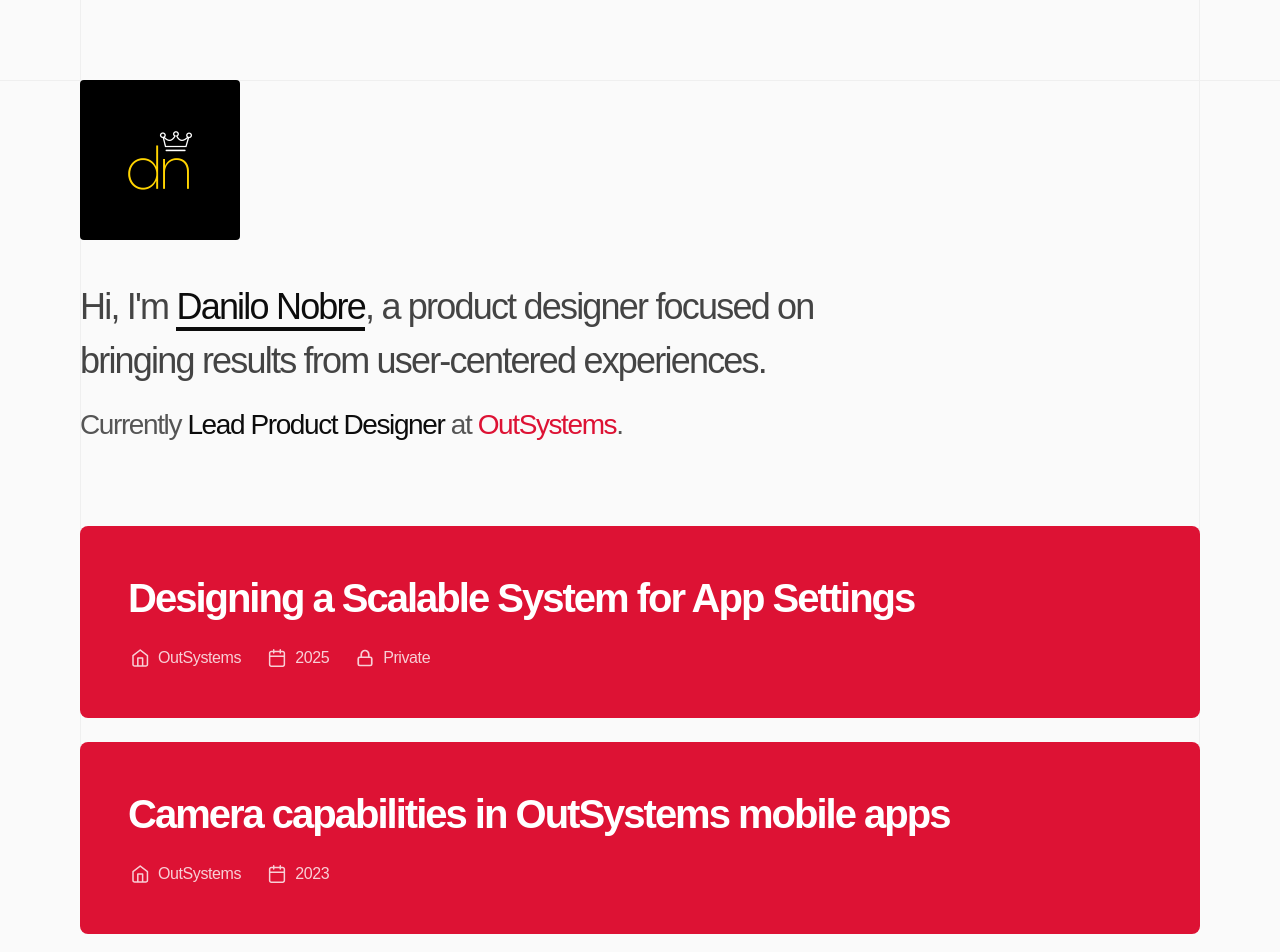
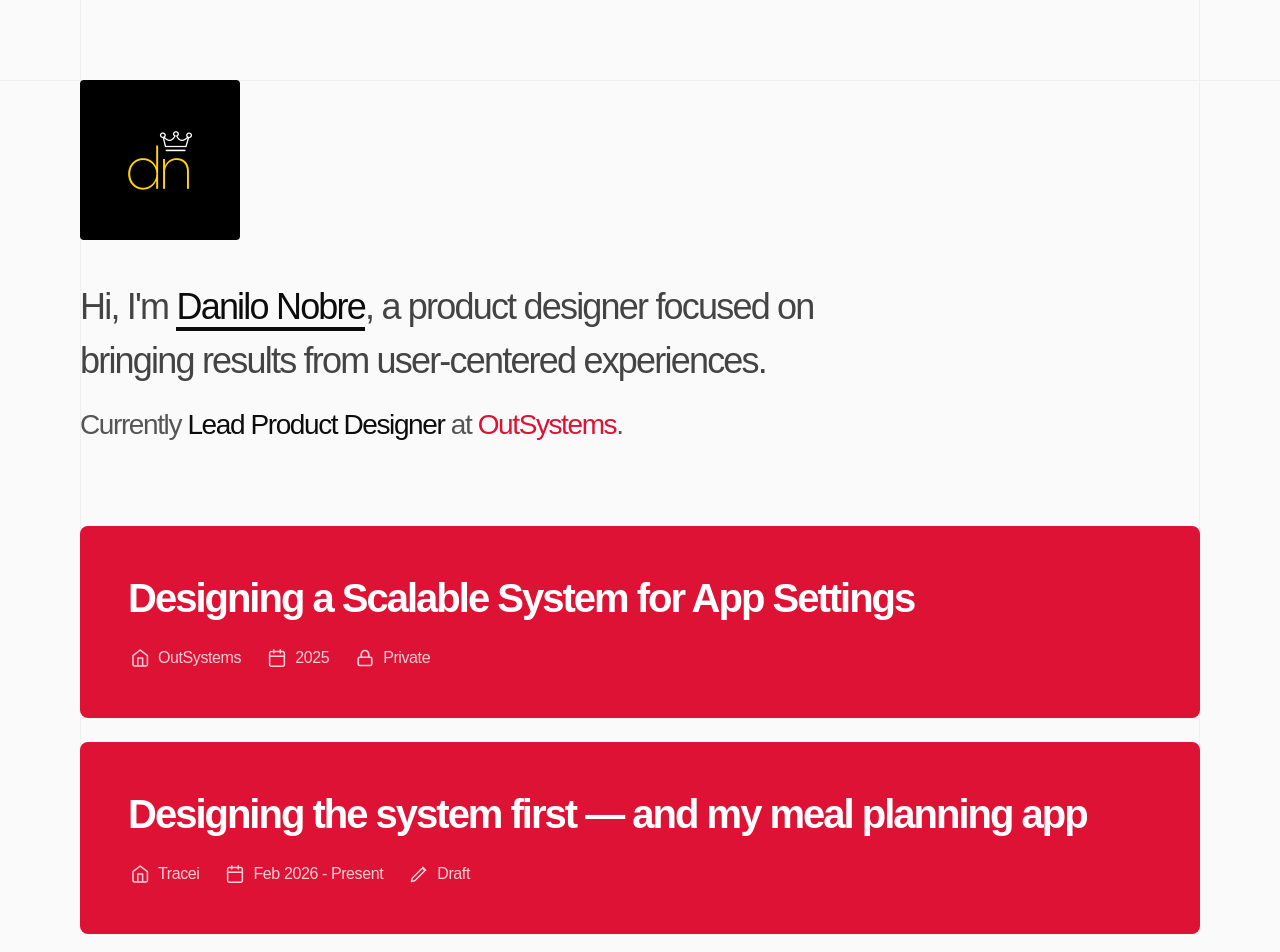
Before and after one commit to danilonobre/danilonobre, a Next.js app: page / in a window 1280 px wide. Shown: the top 952 px of the page. Built offline with nearby package versions, Linux system fonts and the light colour scheme; a web font is replaced by a local one.

Commit message:
draft tag

```diff
--- a/app/[slug]/page.tsx
+++ b/app/[slug]/page.tsx
@@ -19,7 +19,8 @@
   const frontmatter = getWorkFrontmatter(slug)
   const rawContent = getWorkContent(slug)
 
-  if (!frontmatter) notFound()
+  const isDev = process.env.NODE_ENV === 'development'
+  if (!frontmatter || (!frontmatter.published && !isDev)) notFound()
 
   const assetBasePath = `/works-asset/${slug}`
 
--- a/components/works/WorkCard.tsx
+++ b/components/works/WorkCard.tsx
@@ -20,6 +20,10 @@
 
 const IconLock = () => (
   <svg width="18" height="18" viewBox="0 0 16 16" fill="none" xmlns="http://www.w3.org/2000/svg"><path d="M4.66667 7.33331V4.66665C4.66667 3.78259 5.01786 2.93474 5.64298 2.30962C6.2681 1.6845 7.11595 1.33331 8 1.33331C8.88406 1.33331 9.7319 1.6845 10.357 2.30962C10.9821 2.93474 11.3333 3.78259 11.3333 4.66665V7.33331M3.33333 7.33331H12.6667C13.403 7.33331 14 7.93027 14 8.66665V13.3333C14 14.0697 13.403 14.6666 12.6667 14.6666H3.33333C2.59695 14.6666 2 14.0697 2 13.3333V8.66665C2 7.93027 2.59695 7.33331 3.33333 7.33331Z" stroke="white" stroke-width="1.5" stroke-linecap="round" stroke-linejoin="round"></path></svg>
+)
+
+const IconDraft = () => (
+  <svg width="18" height="18" viewBox="0 0 18 18" fill="none" xmlns="http://www.w3.org/2000/svg"><path d="M12.75 2.25L15.75 5.25M1.5 16.5L2.18 13.44C2.22 13.26 2.31 13.1 2.44 12.97L11.69 3.72C12.08 3.33 12.71 3.33 13.1 3.72L14.28 4.9C14.67 5.29 14.67 5.92 14.28 6.31L5.03 15.56C4.9 15.69 4.74 15.78 4.56 15.82L1.5 16.5Z" stroke="white" strokeWidth="1.5" strokeLinecap="round" strokeLinejoin="round"/></svg>
 )
 
 export function WorkCard({ work }: WorkCardProps) {
@@ -46,6 +50,12 @@
               <span>Private</span>
             </div>
           )}
+          {!work.published && (
+            <div className="work-draft">
+              <i aria-hidden><IconDraft /></i>
+              <span>Draft</span>
+            </div>
+          )}
         </div>
       </Link>
     </article>
--- a/lib/works.ts
+++ b/lib/works.ts
@@ -45,7 +45,8 @@
   const works: WorkItem[] = []
   for (const pathSlug of slugs) {
     const frontmatter = getWorkFrontmatter(pathSlug)
-    if (!frontmatter || !frontmatter.published) continue
+    const isDev = process.env.NODE_ENV === 'development'
+    if (!frontmatter || (!frontmatter.published && !isDev)) continue
     works.push({ ...frontmatter, pathSlug })
   }
   works.sort((a, b) => a.order - b.order)
--- a/styles/_works.scss
+++ b/styles/_works.scss
@@ -106,6 +106,24 @@
 
         @include display(phone) {
             padding: 0 16px;
+        }
+
+        .draft-indicator{
+            display: flex;
+            flex-direction: row;
+            justify-content: center;
+            align-items: center;
+            padding: 6px 16px;
+            gap: 6px;
+            background: rgba(180, 130, 0, 0.1);
+            border-radius: 50px;
+            color: #8B6914;
+            font-size: 14px;
+            margin-bottom: 24px;
+
+            @include display(phone) {
+                margin-bottom: 16px;
+            }
         }
 
         .restricted-indicator{
```
Also changed, not shown: components/post/WorkTemplate.tsx (+10 -1 lines).
